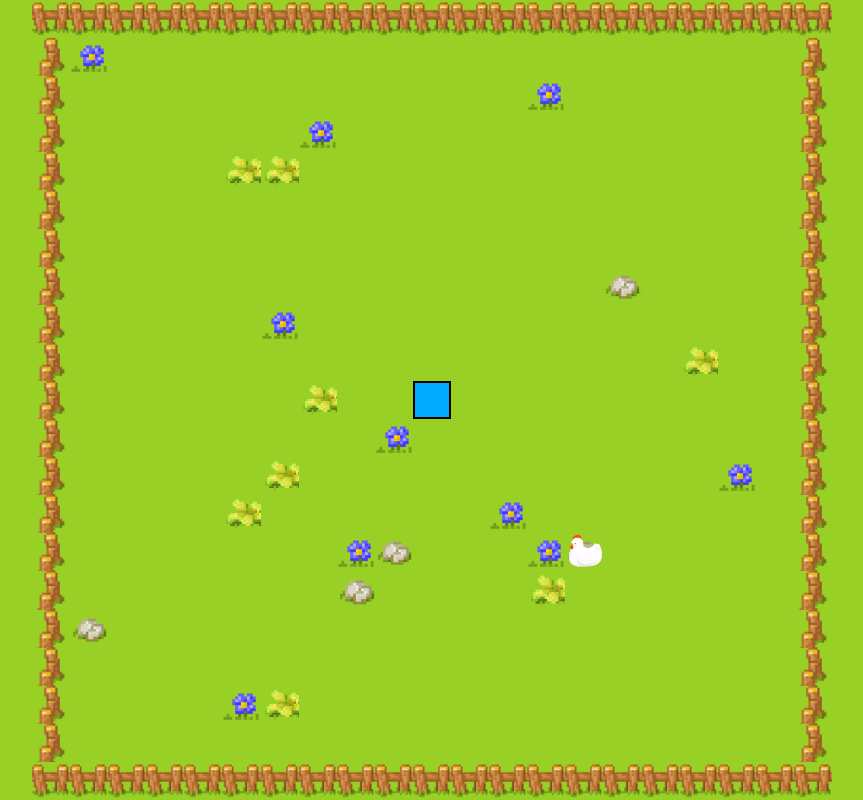
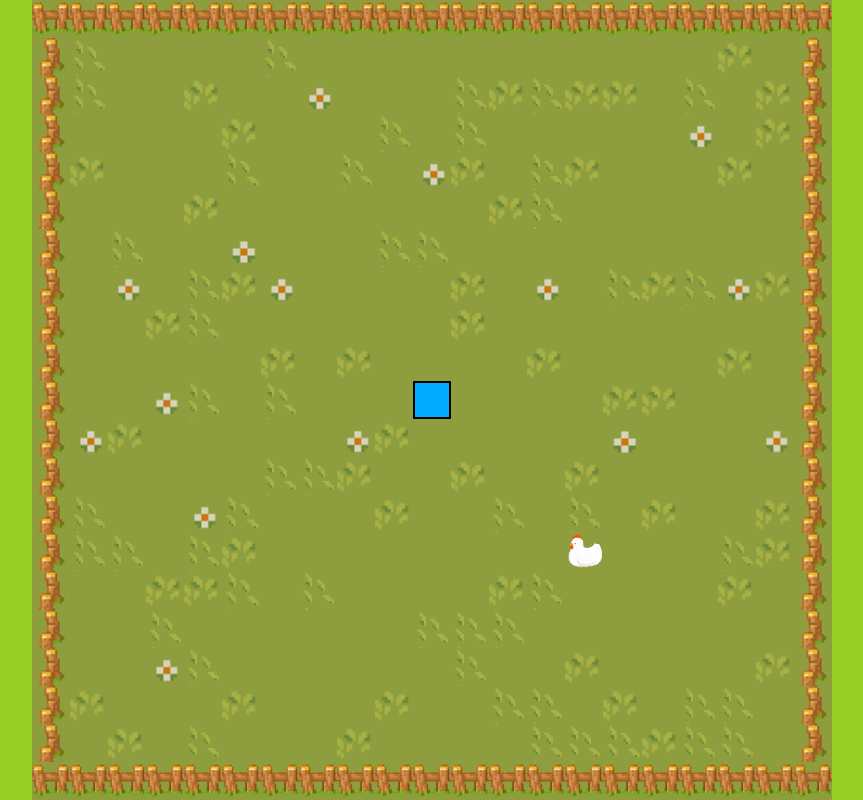
Before and after one commit to brandontominna/snake-game, a plain HTML site: page pages/game.html in a window 1280 px wide. Shown: the whole page, without its empty margins (208-1071 px from the left). Drawn offline with Linux system fonts and the light colour scheme.

Commit message:
changed styles, changed draw styles function to be more random and accurate when it comes to inputs, modified fences generation function to be better

```diff
--- a/css/game.css
+++ b/css/game.css
@@ -9,7 +9,7 @@ body {
 }
 
 #game-board {
-  background-color: #99D025;
+  background-color: #8E9E3E;
   width: 100vmin;
   height: 100vmin;
   display: grid;
@@ -21,7 +21,7 @@ body {
   background-color: hsl(200, 100%, 50%);
   border: 0.25vmin solid black;
   caret-color: transparent;
-  z-index: 0;
+  z-index: 1;
 }
 
 
@@ -32,50 +32,52 @@ body {
   z-index: 3;
 }
 
-.food-eaten {
-  background-image: url('../images/meme.gif');
-  background-size: cover;
-  caret-color: transparent;
-  z-index: 3;
-}
 
 
 .bottomCell {
-  background-image: url('../images/fence-horizontal2.png');
+  background-image: url('../images/newfenceH.png');
+  background-color: #8E9E3E;
   background-size: cover; /* Scale the image to cover the entire cell */
   z-index: 1;
 }
 
 .topCell {
-    background-image: url('../images/fence-horizontal2.png');
+    background-image: url('../images/newfenceH.png');
+    background-color: #8E9E3E;
     background-size: cover; /* Scale the image to cover the entire cell */
     z-index: 1;
   }
 
 .rightCell {
-  background-image: url('../images/fence-vertical.png');
+  background-image: url('../images/newFenceV.png');
+  background-color: #8E9E3E;
   background-size: cover; /* Scale the image to cover the entire cell */
   z-index: 1;
 }
 
 .leftCell {
-  background-image: url('../images/fence-vertical.png');
+  background-image: url('../images/newFenceV.png');
+  background-color: #8E9E3E;
   background-size: cover; /* Scale the image to cover the entire cell */
   z-index: 1;
 }
 
 
-.rockCell {
-background-image: url('../images/rock.png');
+.grassCell {
+background-image: url('../images/grass.gif');
 background-size: cover;
+z-index: 0;
 }
 
 .flowerCell {
-  background-image: url('../images/flower.png');
+  background-image: url('../images/flower1.gif');
   background-size: cover;
+  z-index: 0;
 }
 
-.flower2Cell {
-  background-image: url('../images/flower2.png');
+.grass2Cell {
+  background-image: url('../images/grass2.png');
   background-size: cover;
+  transform: scaleX(-1);
+  z-index: 0;
 }
--- a/js/game/game.js
+++ b/js/game/game.js
@@ -14,7 +14,7 @@ let lastRenderTime = 0;
 const gameBoard = document.getElementById("game-board");
 let gameIsOver = false;
 
-const environmentElements = createElements(5, 10, 8)
+const environmentElements = createElements(50, 15, 50)
 
 function gameLoop(currentTime) {
   if (gameIsOver) {
--- a/js/game/grid.js
+++ b/js/game/grid.js
@@ -1,8 +1,8 @@
 const GRID_SIZE = 20;
 
 export function getRandomGridPosition() {
-  const x = Math.floor(Math.random() * (GRID_SIZE - 2)) + 2; // Exclude the first and last columns
-  const y = Math.floor(Math.random() * (GRID_SIZE - 2)) + 2; // Exclude the first and last rows
+  const x = Math.floor(Math.random() * (GRID_SIZE - 1)) + 2; // Exclude the first and last columns
+  const y = Math.floor(Math.random() * (GRID_SIZE - 1)) + 2; // Exclude the first and last rows
   return { x, y };
 }
 
@@ -43,7 +43,6 @@ export function drawBorderRows(gameBoard) {
   for (let row = 2; row < numRows; row++) {
     const rightCell = document.createElement("div");
     rightCell.classList.add("rightCell");
-    rightCell.style.backgroundColor = "yellow";
     rightCell.style.gridRow = `${row} / span 1`;
     rightCell.style.gridColumn = `${numCols} / span 1`;
     gameBoard.appendChild(rightCell);
@@ -62,39 +61,52 @@ export function drawBorderRows(gameBoard) {
 
 
 
-  export function createElements(numRocks, numFlowers, numFlowers2) {
-    const elements = [];
+function shuffleArray(array) {
+  for (let i = array.length - 1; i > 0; i--) {
+    const j = Math.floor(Math.random() * (i + 1));
+    [array[i], array[j]] = [array[j], array[i]];
+  }
+}
 
-    for (let i = 0; i < numRocks; i++) {
-      const rockPosition = getRandomGridPosition();
-      elements.push({ x: rockPosition.x, y: rockPosition.y, type: "rock" });
+export function createElements(numGrass, numFlowers, numGrass2) {
+  const elements = [];
+  const positions = [];
+
+  // Generate all possible positions
+  for (let x = 2; x <= GRID_SIZE; x++) {
+    for (let y = 2; y <= GRID_SIZE; y++) {
+      positions.push({ x, y });
     }
+  }
 
-    for (let i = 0; i < numFlowers; i++) {
-      const flowerPosition = getRandomGridPosition();
-      elements.push({ x: flowerPosition.x, y: flowerPosition.y, type: "flower" });
-    }
+  // Randomize the order of the positions
+  shuffleArray(positions);
 
-    for (let i = 0; i < numFlowers2; i++) {
-      const flowerPosition2 = getRandomGridPosition();
-      elements.push({ x: flowerPosition2.x, y: flowerPosition2.y, type: "flower2" });
-    }
+  // Add elements at the first n positions
+  for (let i = 0; i < numGrass; i++) {
+    elements.push({ ...positions[i], type: "grass" });
+  }
+  for (let i = numGrass; i < numGrass + numFlowers; i++) {
+    elements.push({ ...positions[i], type: "flower" });
+  }
+  for (let i = numGrass + numFlowers; i < numGrass + numFlowers + numGrass2; i++) {
+    elements.push({ ...positions[i], type: "grass2" });
+  }
 
-
-    return elements;
-  }
+  return elements;
+}
 
 export function drawRocksAndFlowers(gameBoard, elements) {
   elements.forEach((element) => {
     const { x, y, type } = element;
     const cell = document.createElement("div");
 
-    if (type === "rock") {
-      cell.classList.add("rockCell");
+    if (type === "grass") {
+      cell.classList.add("grassCell");
     } else if (type === "flower") {
       cell.classList.add("flowerCell");
-    } else if (type === "flower2") {
-      cell.classList.add("flower2Cell");
+    } else if (type === "grass2") {
+      cell.classList.add("grass2Cell");
     }
 
     // Set the grid position for the element
```
Also changed, not shown: images/flower.png (deleted), images/flower1.gif (added), images/flower2.png (deleted), images/grass.gif (added), images/grass2.png (added), images/newFenceV.png (added), images/newfenceH.png (added), images/rock.png (deleted).
